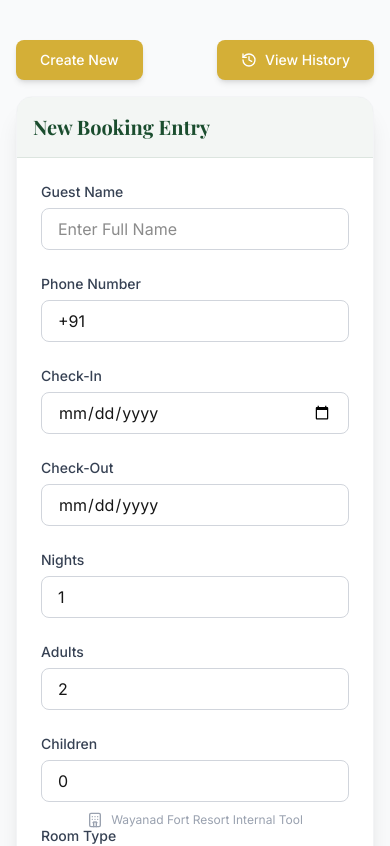
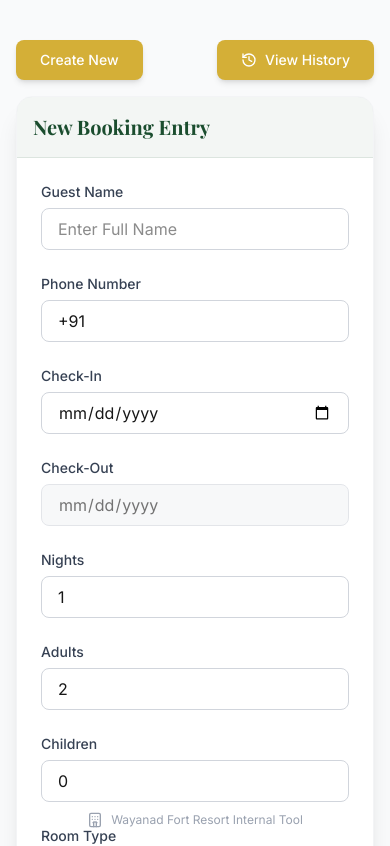
Before and after one commit to bineeshks-binway/resort_booking_confirmation, a Next.js app in the folder client/: page /booking in a window 390 px wide. Shown: the top 846 px of the page. Built offline with nearby package versions, Linux system fonts and the light colour scheme; no server answers.

Commit message:
fix(mobile): enforce strict date picker logic and forced refresh

```diff
--- a/client/components/BookingForm.tsx
+++ b/client/components/BookingForm.tsx
@@ -130,7 +130,7 @@ export const BookingForm = ({ initialData, isEditMode = false, bookingId }: Book
     }, [formData.price, formData.advanceAmount]);
 
 
-    // Helper to get today's date in YYYY-MM-DD (Local Time)
+    // Helper to get today's date in YYYY-MM-DD (Local Time Coverage)
     const getTodayDate = () => {
         const d = new Date();
         const year = d.getFullYear();
@@ -143,11 +143,14 @@ export const BookingForm = ({ initialData, isEditMode = false, bookingId }: Book
     const getNextDay = (dateStr: string) => {
         if (!dateStr) return '';
         const date = new Date(dateStr);
-        // Date(dateStr) parses as UTC for YYYY-MM-DD.
-        // Adding 24 hours keeps it UTC. toISOString returns UTC.
-        // This is safe for "next calendar day".
+        // Add 1 day
         date.setDate(date.getDate() + 1);
-        return date.toISOString().split('T')[0];
+
+        // Format back to YYYY-MM-DD
+        const year = date.getFullYear();
+        const month = String(date.getMonth() + 1).padStart(2, '0');
+        const day = String(date.getDate()).padStart(2, '0');
+        return `${year}-${month}-${day}`;
     };
 
     const handleChange = (e: React.ChangeEvent<HTMLInputElement | HTMLSelectElement | HTMLTextAreaElement>) => {
@@ -160,6 +163,7 @@ export const BookingForm = ({ initialData, isEditMode = false, bookingId }: Book
             // Handle Check-in Logic
             if (name === 'checkIn') {
                 updates.checkOut = ''; // Reset checkout when checkin changes
+                // updates.noOfNights = '1'; // Optional: Reset nights?
             }
 
             // Handle Numeric Fields: Rooms, Nights, Price, Advance
@@ -347,20 +351,30 @@ export const BookingForm = ({ initialData, isEditMode = false, bookingId }: Book
                             onChange={handleChange}
                             min={getTodayDate()}
                             onKeyDown={(e) => e.preventDefault()} // Prevent manual typing
+                            onClick={(e) => (e.target as HTMLInputElement).showPicker?.()} // Auto-open picker on click (Desktop/some mobile)
                             required
                         />
+                        <div className="relative">
                             <Input
                                 label="Check-Out"
-                            key={formData.checkIn || 'checklist-out'} // Force re-render to update min date on mobile
+                                // CRITICAL: Key forces React to re-mount input when min date changes.
+                                // This forces mobile browsers to re-evaluate the 'min' attribute.
+                                key={formData.checkIn ? `checkout-${formData.checkIn}` : 'checkout-disabled'}
                                 type="date"
                                 name="checkOut"
                                 value={formData.checkOut}
                                 onChange={handleChange}
-                            min={formData.checkIn ? getNextDay(formData.checkIn) : getTodayDate()}
+                                min={formData.checkIn ? getNextDay(formData.checkIn) : ''}
                                 onKeyDown={(e) => e.preventDefault()} // Prevent manual typing
-                            disabled={!formData.checkIn} // Optional: force check-in selection first
+                                onClick={(e) => (e.target as HTMLInputElement).showPicker?.()}
+                                disabled={!formData.checkIn} // Disable until check-in selected
+                                className={!formData.checkIn ? "bg-gray-100 cursor-not-allowed opacity-60" : ""}
                                 required
                             />
+                            {!formData.checkIn && (
+                                <div className="absolute inset-0 bg-transparent z-10 cursor-not-allowed" title="Select Check-In first" />
+                            )}
+                        </div>
                         <Input
                             label="Nights"
                             type="text"
```
Lines whose indentation alone changed are shown as unchanged.
